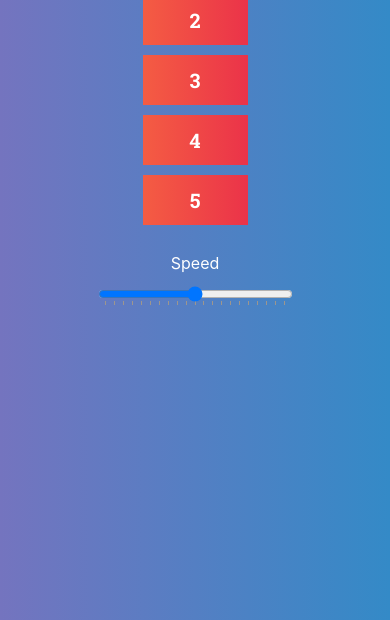
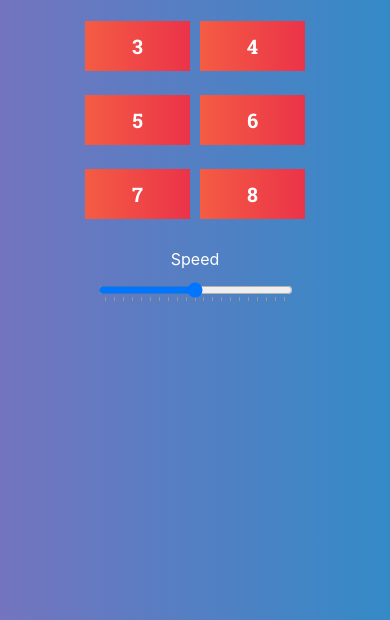
Before and after one commit to Gazi96/diceApp, a website: page src/index.html in a window 390 px wide. Shown: the part 224-844 px from the top of the page. Drawn offline with Linux system fonts and the light colour scheme; a web font is replaced by a local one.

Commit message:
Add more dice

```diff
--- a/gulpfile.js
+++ b/gulpfile.js
@@ -3,7 +3,7 @@ var browserSync = require('browser-sync');
 var sass = require('gulp-sass');
 var deploy = require('gulp-gh-pages');
 var mode = require('gulp-mode')();
-/*var uglify = require('gulp-uglify');*/
+var uglify = require('gulp-uglify');
 /**
  * Push build to gh-pages
  */
--- a/package.json
+++ b/package.json
@@ -15,6 +15,7 @@
     "gulp-gh-pages": "^0.5.4",
     "gulp-mode": "^1.0.2",
     "gulp-sass": "^4.0.1",
+    "gulp-uglify": "^3.0.1",
     "merge-stream": "^1.0.1",
     "node-normalize-scss": "^8.0.0"
   },
--- a/src/index.html
+++ b/src/index.html
@@ -32,6 +32,9 @@
                 <li class="menu__item">3</li>
                 <li class="menu__item">4</li>
                 <li class="menu__item">5</li>
+                <li class="menu__item">6</li>
+                <li class="menu__item">7</li>
+                <li class="menu__item">8</li>
             </ul>
         </div>
         <div class="main__container hidden">
--- a/src/scss/style.scss
+++ b/src/scss/style.scss
@@ -133,6 +133,10 @@ body{
         .menu__list{
             margin-left: 0px;
             padding-left: 0px;
+            display: flex;
+            flex-wrap: wrap;
+            width: 250px;
+            justify-content: center;
             .menu__item{
                 display: flex;
                 align-items: center;
@@ -143,6 +147,7 @@ body{
                 text-transform: uppercase;
                 width: 105px;
                 height: 50px;
+                margin: 20px 5px;
                 background: linear-gradient(to left, rgb(235, 51, 73), rgb(244, 92, 67));
                 margin-bottom: 10px;
             }
@@ -478,6 +483,32 @@ body{
     }
 }
 
+    @media screen and (max-width: 600px) {
+    .dice {
+        width: 75px;
+        height: 75px;
+    }
+    .main .main__menu {
+        display: flex;
+        flex-direction: row;
+        flex-wrap: wrap;
+        align-items: center;
+        justify-content: center;
+        margin-left: 0px;
+        .menu__headline {
+            width: 100%;
+        }
+        .menu__list {
+            display: flex;
+            flex-wrap: wrap;
+            justify-content: center;
+            .menu__item{
+                margin: 12px 5px;
+            }
+        }
+    }
+}
+
 .hidden{
     display: none !important;
 }
```
Also changed, not shown: src/css/style.css, 1 other file.
